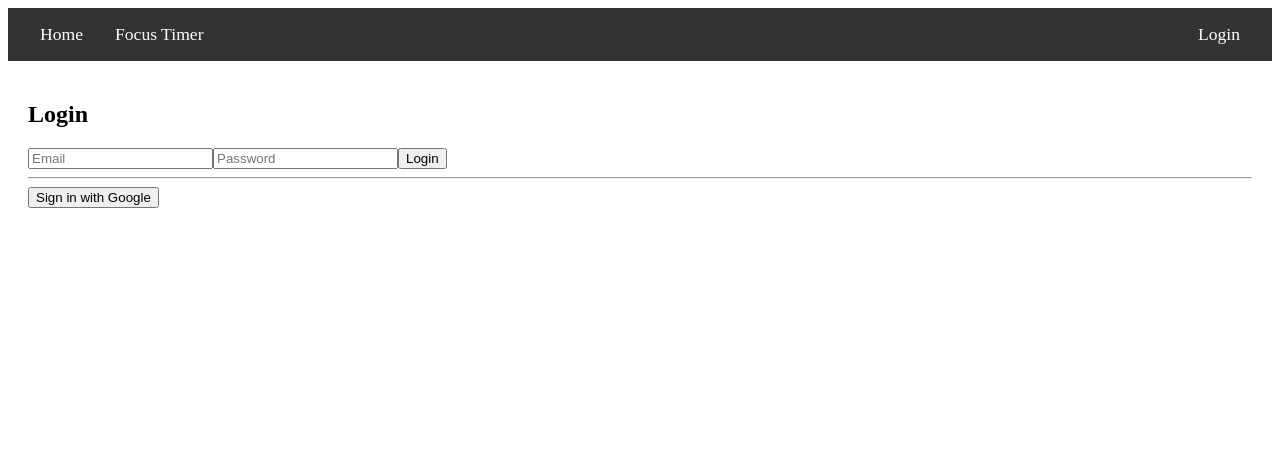
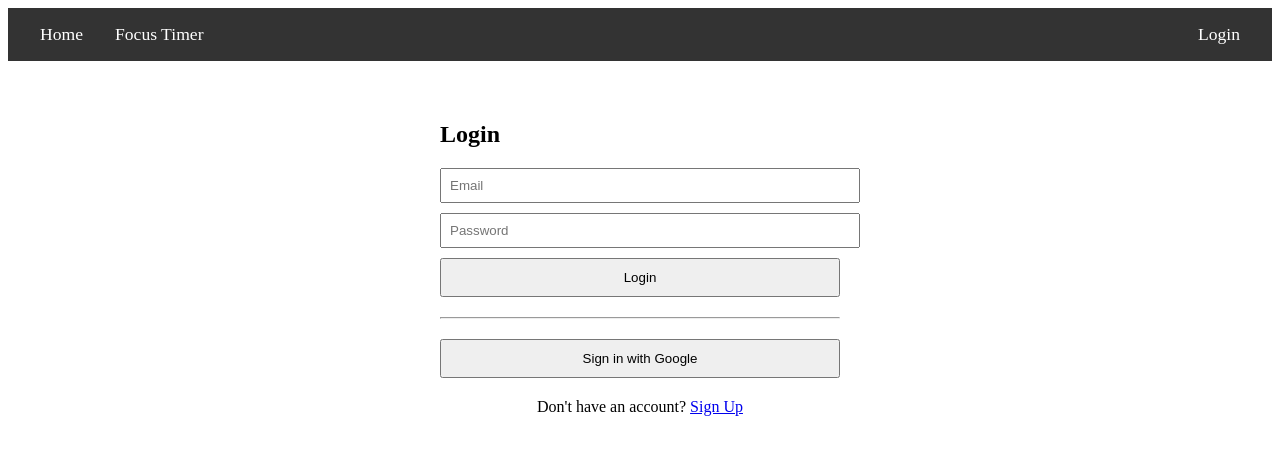
Before and after one commit to sidhutaran07/Test-react-app, a React (Create React App) app: page /login in a window 1280 px wide. Shown: the top 454 px of the page. Built offline with nearby package versions, Linux system fonts and the light colour scheme; no server answers.

Commit message:
Update LoginPage.js

```diff
--- a/src/components/LoginPage.js
+++ b/src/components/LoginPage.js
@@ -1,5 +1,7 @@
+// src/components/LoginPage.js
+
 import React, { useState } from 'react';
-import { useNavigate } from 'react-router-dom';
+import { useNavigate, Link } from 'react-router-dom'; // Import Link
 import { auth } from '../firebase';
 import { signInWithEmailAndPassword, GoogleAuthProvider, signInWithPopup } from 'firebase/auth';
 
@@ -14,7 +16,7 @@ const LoginPage = () => {
     setError('');
     try {
       await signInWithEmailAndPassword(auth, email, password);
-      navigate('/'); // Redirect to home on successful login
+      navigate('/');
     } catch (err) {
       setError(err.message);
     }
@@ -31,16 +33,21 @@ const LoginPage = () => {
   };
 
   return (
-    <div>
+    <div style={{ maxWidth: '400px', margin: 'auto', padding: '20px' }}>
       <h2>Login</h2>
       <form onSubmit={handleLogin}>
-        <input type="email" value={email} onChange={(e) => setEmail(e.target.value)} placeholder="Email" required />
-        <input type="password" value={password} onChange={(e) => setPassword(e.target.value)} placeholder="Password" required />
-        <button type="submit">Login</button>
+        <input type="email" value={email} onChange={(e) => setEmail(e.target.value)} placeholder="Email" required style={{ width: '100%', padding: '8px', marginBottom: '10px' }} />
+        <input type="password" value={password} onChange={(e) => setPassword(e.target.value)} placeholder="Password" required style={{ width: '100%', padding: '8px', marginBottom: '10px' }}/>
+        <button type="submit" style={{ width: '100%', padding: '10px' }}>Login</button>
       </form>
-      <hr />
-      <button onClick={handleGoogleSignIn}>Sign in with Google</button>
+      <hr style={{ margin: '20px 0' }}/>
+      <button onClick={handleGoogleSignIn} style={{ width: '100%', padding: '10px' }}>Sign in with Google</button>
       {error && <p style={{color: 'red'}}>{error}</p>}
+
+      {/* ADD THIS LINK TO THE REGISTER PAGE */}
+      <p style={{ textAlign: 'center', marginTop: '20px' }}>
+        Don't have an account? <Link to="/register">Sign Up</Link>
+      </p>
     </div>
   );
 };
```
